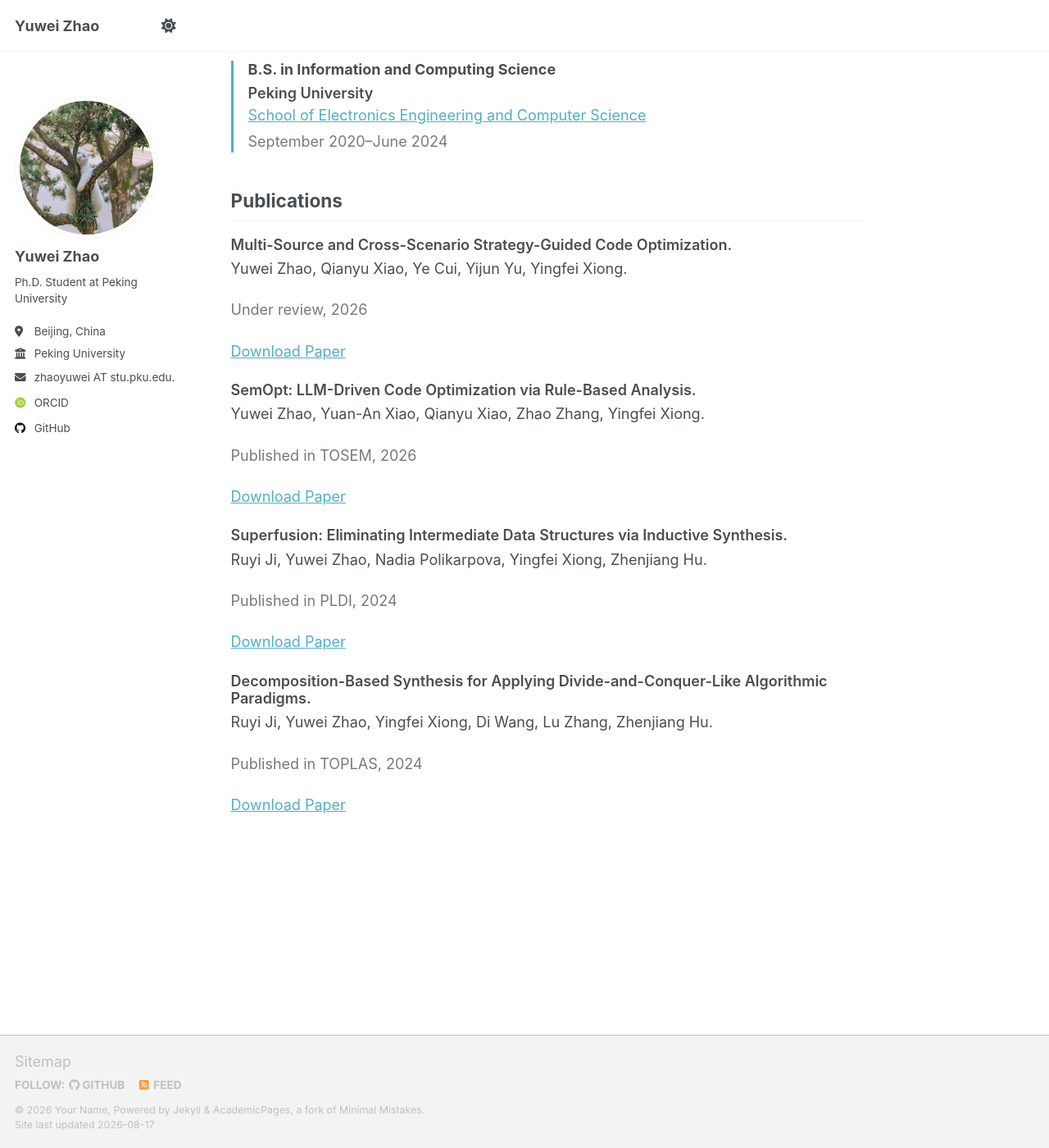
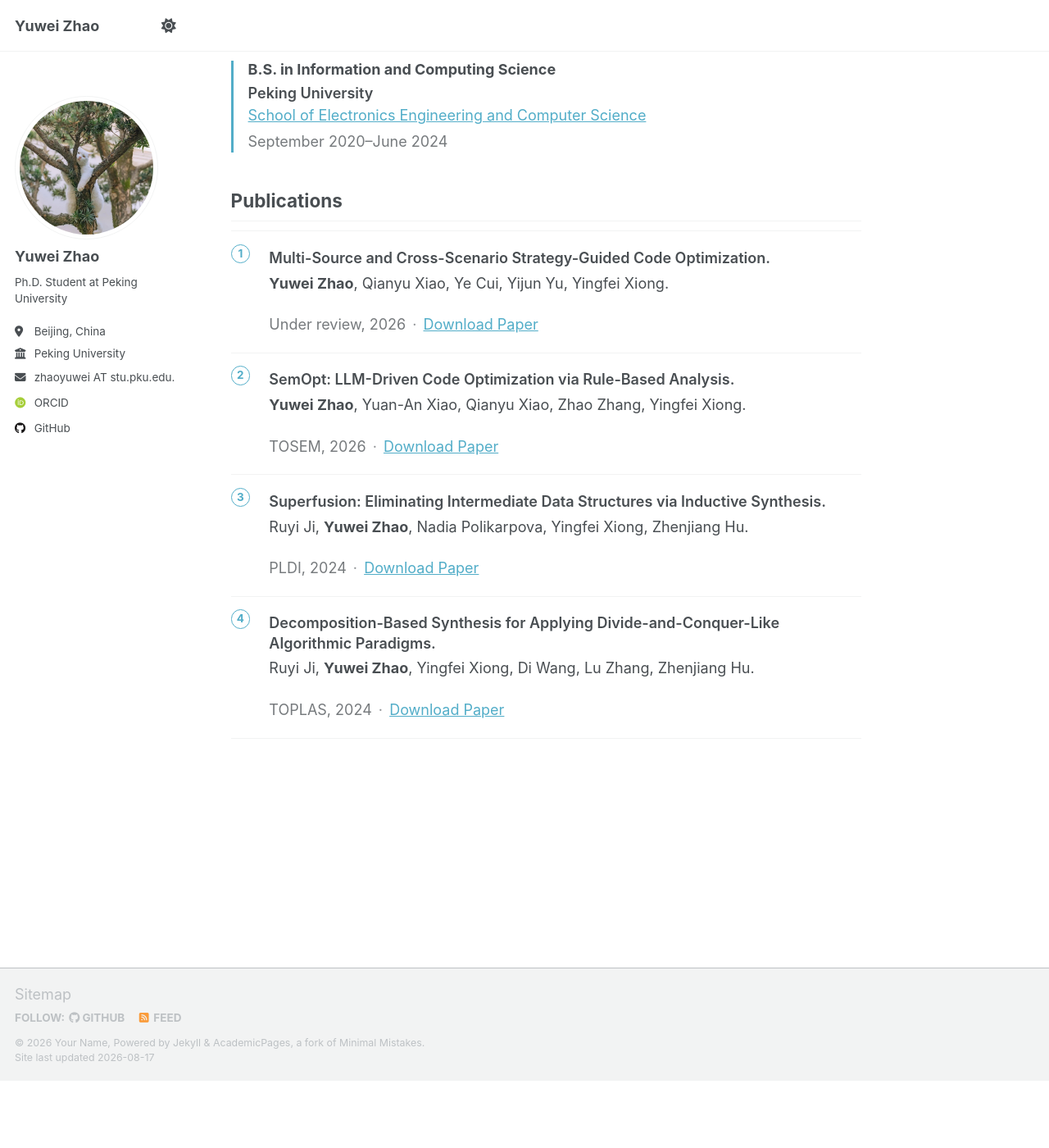
Before and after one commit to fyrsta7/fyrsta7.github.io, a Jekyll site: the page built from _pages/about.md, in a window 1280 px wide and 1400 px high, scrolled down 362 px. Shown: the whole window at 82% size. Built offline with Jekyll 4.4.1, drawn with Linux system fonts in a browser that asks for light colours; some web fonts are replaced; a script that is not in the unit is left out; after the commit the page ends 1680 px from its top, so only the background shows below that.

Commit message:
Polish publication list layout

```diff
--- a/_includes/archive-single.html
+++ b/_includes/archive-single.html
@@ -31,7 +31,8 @@
         <span class="publication__title">{{ post.papertitle | default: title }}</span>
       </h3>
       {% if post.authors %}
-        <p class="publication__authors">{{ post.authors }}</p>
+        {% assign highlighted_authors = post.authors | replace: "Yuwei Zhao", "<strong>Yuwei Zhao</strong>" %}
+        <p class="publication__authors">{{ highlighted_authors }}</p>
       {% endif %}
     {% else %}
       <h2 class="archive__item-title" itemprop="headline">
@@ -52,7 +53,7 @@
         {% elsif post.collection == 'publications' and post.status %}
           <p class="publication__meta">{{ post.status }}, {{ post.date | default: "1900-01-01" | date: "%Y" }}</p>
         {% elsif post.collection == 'publications' %}
-          <p class="publication__meta">Published in {{ post.venue }}, {{ post.date | default: "1900-01-01" | date: "%Y" }}</p>
+          <p class="publication__meta">{{ post.venue }}, {{ post.date | default: "1900-01-01" | date: "%Y" }}</p>
         {% elsif post.date %}
          <p class="page__date"><strong><i class="fa fa-fw fa-calendar" aria-hidden="true"></i> {{ site.data.ui-text[site.locale].date_label | default: "Published:" }}</strong> <time datetime="{{ post.date | default: "1900-01-01" | date_to_xmlschema }}">{{ post.date | default: "1900-01-01" | date: "%B %d, %Y" }}</time></p>
         {% endif %}
--- a/_includes/publications-list.html
+++ b/_includes/publications-list.html
@@ -1,4 +1,8 @@
 {% assign sorted_publications = site.publications | sort: "date" | reverse %}
+<ol class="publication-list">
 {% for post in sorted_publications %}
-{% include archive-single.html %}
+<li class="publication-list__item">
+{% include archive-single.html type="publication" %}
+</li>
 {% endfor %}
+</ol>
--- a/_sass/layout/_homepage.scss
+++ b/_sass/layout/_homepage.scss
@@ -33,22 +33,82 @@
   }
 }
 
-.publication__authors,
-.publication__meta,
-.publication__links {
-  margin: 0 0 0.25em;
+.publication-list {
+  margin: 0.5em 0 2em;
+  padding: 0;
+  list-style: none;
+  counter-reset: publication-counter;
+
+  &__item {
+    position: relative;
+    margin: 0;
+    padding: 1.15em 0 1.15em 2.6em;
+    border-top: 1px solid var(--global-border-color);
+    counter-increment: publication-counter;
+
+    &:last-child {
+      border-bottom: 1px solid var(--global-border-color);
+    }
+
+    &::before {
+      position: absolute;
+      top: 1.15em;
+      left: 0;
+      display: inline-flex;
+      align-items: center;
+      justify-content: center;
+      width: 1.75em;
+      height: 1.75em;
+      color: var(--global-link-color);
+      font-size: $type-size-6;
+      font-weight: 700;
+      line-height: 1;
+      border: 1px solid var(--global-link-color);
+      border-radius: 50%;
+      content: counter(publication-counter);
+    }
+  }
+
+  .archive__item-title {
+    margin: 0 0 0.3em;
+    font-size: $type-size-5;
+    line-height: 1.35;
+  }
+
+  .archive__item:hover .archive__item-title {
+    text-decoration: none;
+  }
+}
+
+.publication__item {
+  margin: 0;
 }
 
 .publication__authors {
+  margin: 0 0 0.2em;
+  font-size: $type-size-6;
+  line-height: 1.45;
+
+  strong {
+    font-weight: 700;
+  }
+}
+
+.publication__meta,
+.publication__links {
+  display: inline;
+  margin: 0;
   font-size: $type-size-6;
 }
 
 .publication__meta {
   color: var(--global-text-color);
-  font-size: $type-size-6;
   opacity: 0.75;
 }
 
-.publication__links {
-  font-size: $type-size-6;
+.publication__links::before {
+  margin: 0 0.45em;
+  color: var(--global-text-color);
+  content: "·";
+  opacity: 0.6;
 }
```
